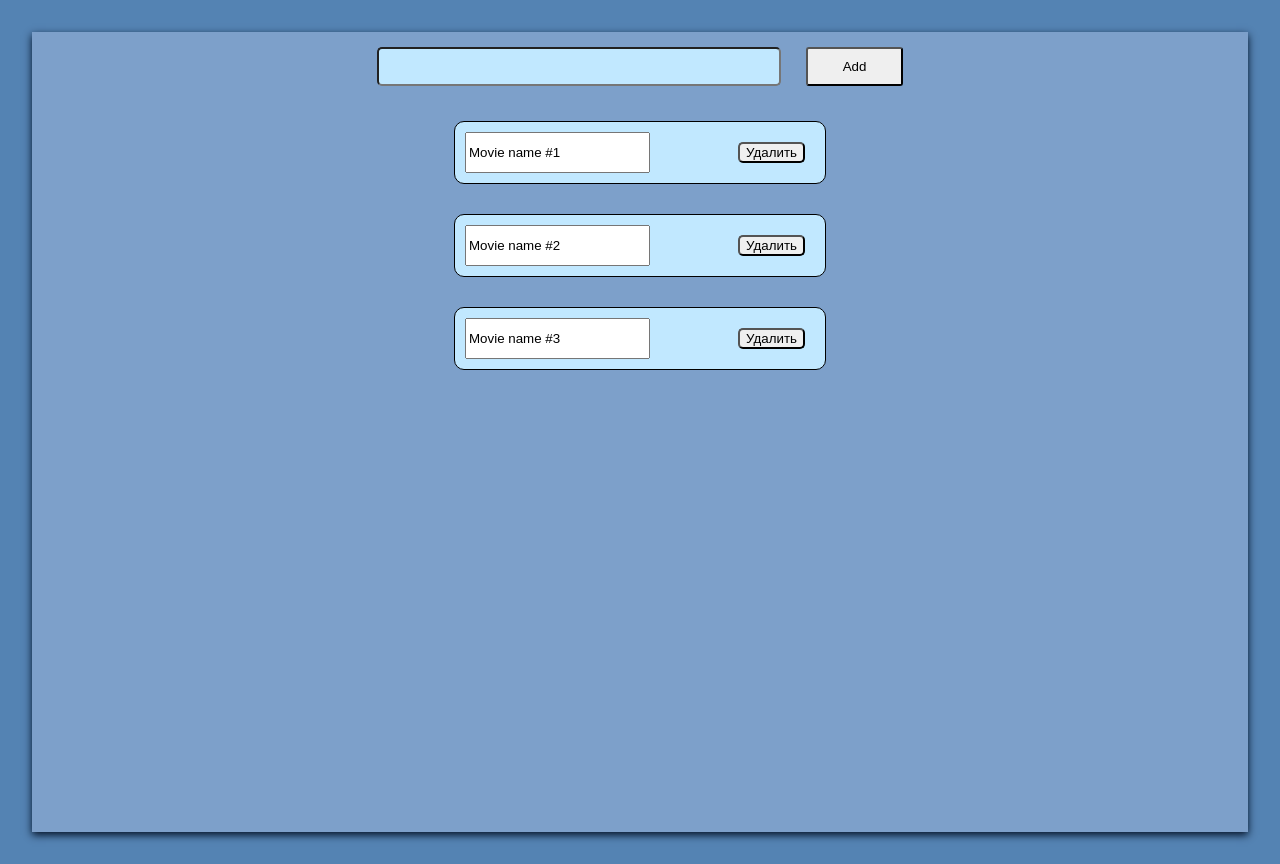
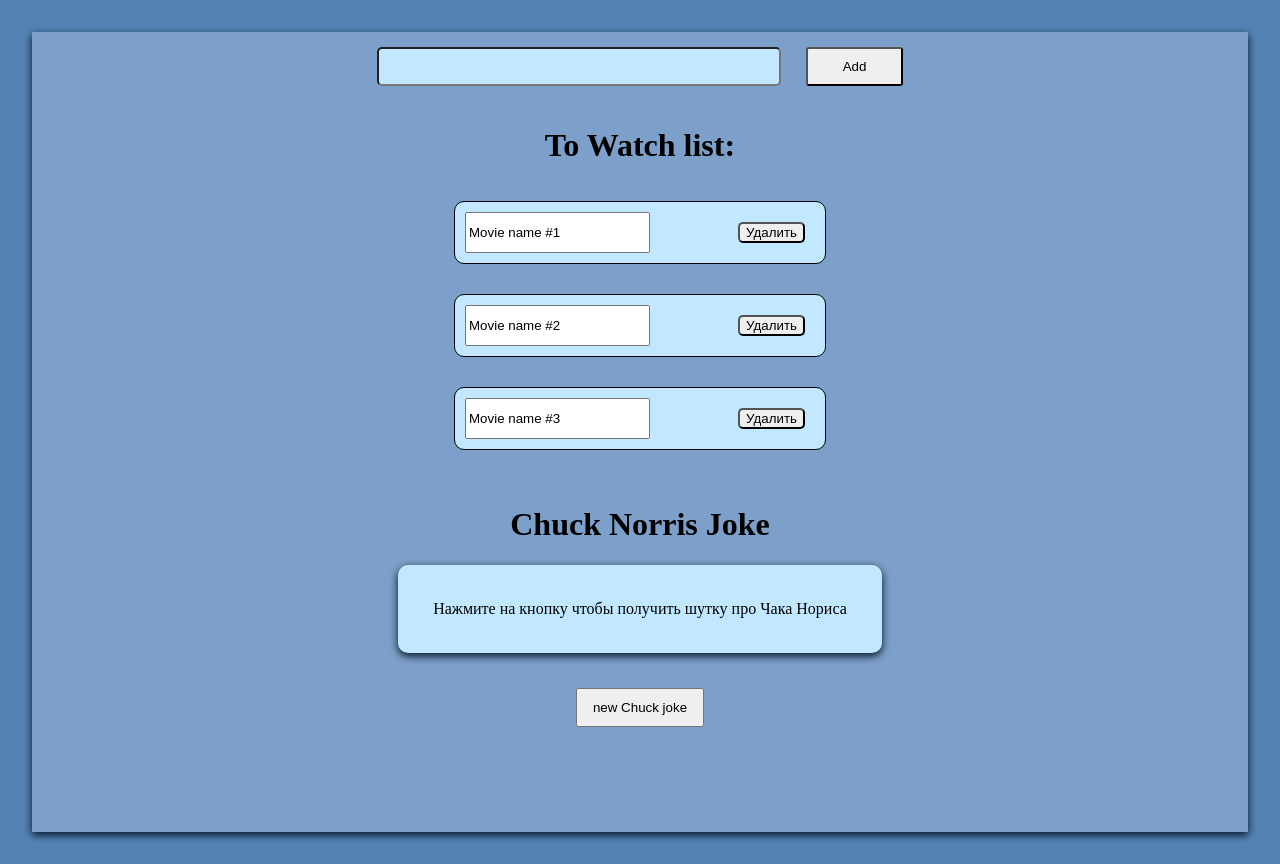
Before and after one commit to DarkFlarex/homework-59, a React (Vite) app: page / in a window 1280 px wide. Built offline with nearby package versions, Linux system fonts and the light colour scheme.

Commit message:
Интегрирован вызов API для получения случайных шуток про Чака Нориса в компоненте BlogChuckJoke. Добавленны css стили

```diff
--- a/src/App.tsx
+++ b/src/App.tsx
@@ -1,11 +1,13 @@
 import React from 'react';
 import PostsBlogMovie from "./containers/PostsBlogMovie/PostsBlogMovie";
 import './App.css'
+import BlogChuckJoke from "./containers/BlogСhuckJoke/BlogСhuckJoke";
 
 const App: React.FC = () => {
     return (
         <div className="App">
             <PostsBlogMovie/>
+            <BlogChuckJoke/>
         </div>
     );
 };
--- a/src/components/Posts/Posts.tsx
+++ b/src/components/Posts/Posts.tsx
@@ -14,7 +14,6 @@ const Posts:React.FC<Props> = React.memo( ({
 }) => {
     console.log(`[Posts] render ${nameMovie}`);
     return (
-
         <span className="Movie-post">
             <input type="text" value={nameMovie} onChange={onChangeName}/>
             <button className={"button-movie-delete"} onClick={onRemove}>Удалить</button>
--- /dev/null
+++ b/src/containers/BlogСhuckJoke/BlogChuckJoke.css
@@ -0,0 +1,21 @@
+.Chuck-jokes{
+    display: flex;
+    flex-direction: column;
+    box-shadow:  0 3px 8px #021024;
+    border-radius: 10px;
+    padding: 35px;
+    background-color: #C1E8FF;
+    margin-bottom: 35px;
+}
+
+.Chuck-joke-missing{
+    background-color: #7DA0CA;
+    padding: 15px;
+    border-radius: 10px;
+}
+
+.show-new-joke-button{
+    padding: 10px 15px;
+    cursor: pointer;
+    margin-bottom: 25px;
+}
--- /dev/null
+++ b/src/containers/BlogСhuckJoke/BlogСhuckJoke.tsx
@@ -0,0 +1,46 @@
+import React, { useState,useEffect } from 'react';
+import ChuckJoke from '../../components/ChuckJoke/ChuckJoke';
+import {ChuckJokeProps} from "../../type";
+import './BlogChuckJoke.css';
+
+const url = 'https://api.chucknorris.io/jokes/random';
+
+const BlogChuckJoke: React.FC = () => {
+
+    const [jokeTexts, setJokeTexts] = useState<ChuckJokeProps[]>([]);
+
+    const showNewJoke = async () => {
+        const response = await fetch(url);
+        if (response.ok) {
+            const newJokeTexts = await response.json() as ChuckJokeProps;
+            setJokeTexts(prevJokeTexts => [...prevJokeTexts, newJokeTexts]);
+        }
+    };
+
+    useEffect(() => {
+        showNewJoke
+    }, []);
+
+    return (
+        <div>
+            <h1>Chuck Norris Joke</h1>
+            <div className="Chuck-jokes">
+                {jokeTexts.length === 0 ? (
+                    <span>Нажмите на кнопку чтобы получить шутку про Чака Нориса</span>
+                ) : (
+                    jokeTexts.map((jokeText) => (
+                        <ChuckJoke
+                            key={jokeText.id}
+                            chuck={jokeText}
+                        />
+                    ))
+                )}
+            </div>
+            <button onClick={showNewJoke} className="show-new-joke-button">
+                new Chuck joke
+            </button>
+        </div>
+    );
+};
+
+export default BlogChuckJoke;
--- a/src/containers/PostsBlogMovie/PostsBlogMovie.tsx
+++ b/src/containers/PostsBlogMovie/PostsBlogMovie.tsx
@@ -4,7 +4,7 @@ import Posts from "../../components/Posts/Posts";
 import './PostsBlogMovie.css';
 import AddPostsForm from "../../components/AddPostsForm/AddPostsForm";
 
-const PostsBlogMovie: React.FC = () => {
+const PostsBlogMovie = () => {
     const [posts, setPosts] = useState<MoviePost[]>([
         { id: '1', nameMovie: 'Movie name #1' },
         { id: '2', nameMovie: 'Movie name #2' },
@@ -34,6 +34,7 @@ const PostsBlogMovie: React.FC = () => {
         <>
             <AddPostsForm onSubmit={createPost}/>
             <div className={"Movie-list"}>
+                <h1>To Watch list:</h1>
                 {posts.map((post) => (
                     <Posts
                         key={post.id}
```
